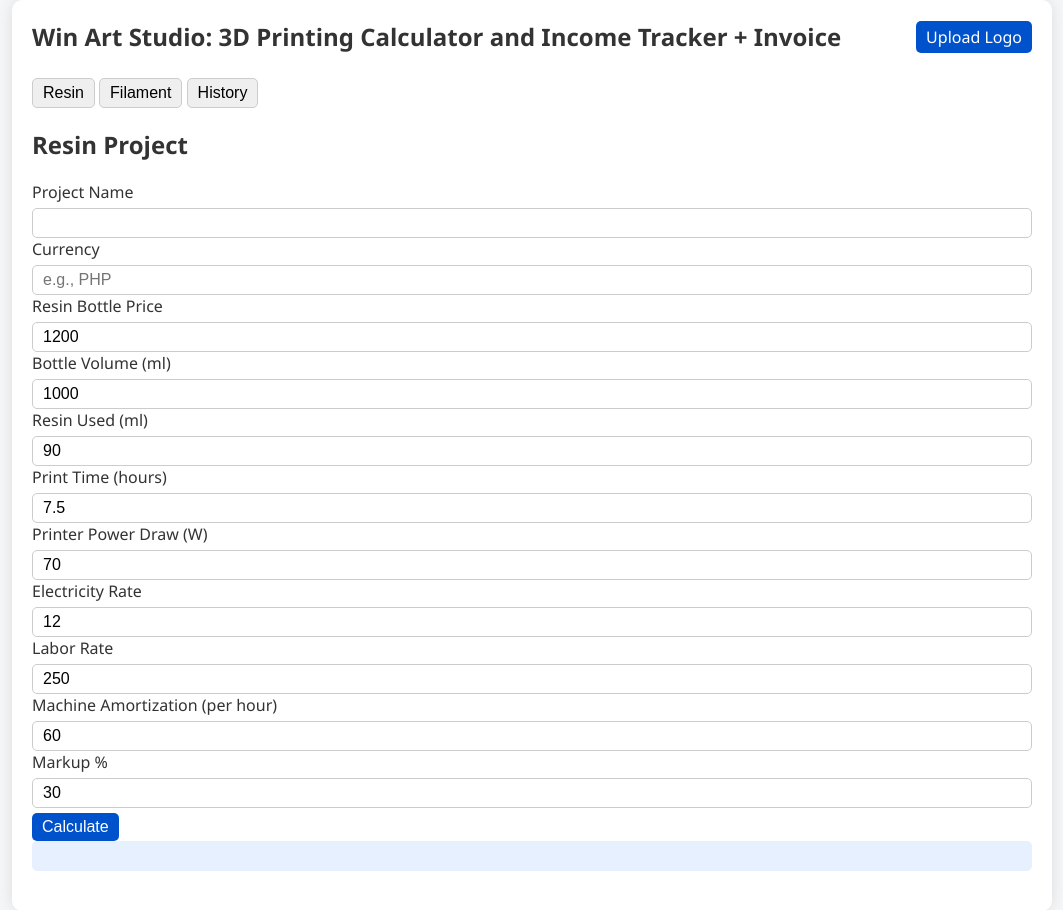
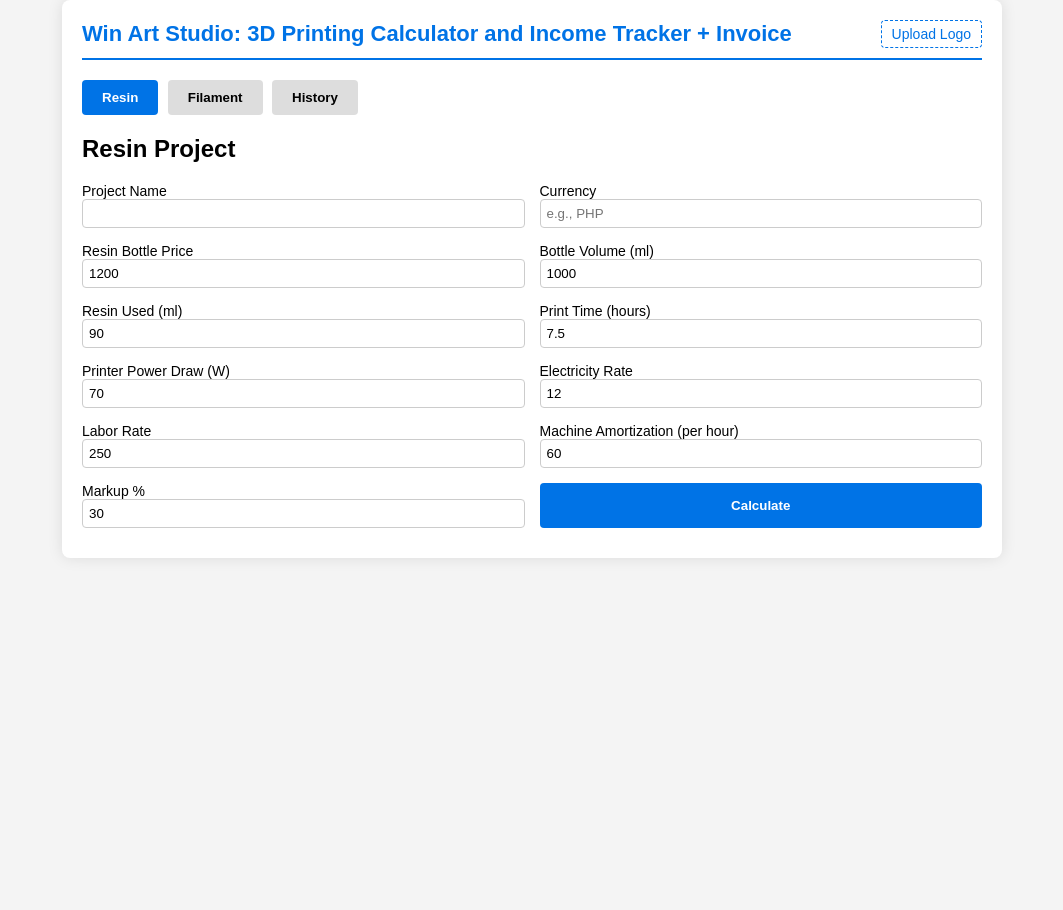
Before and after one commit to whin5/Win-Art-Studio-3D-Printing-Calculator, a plain HTML site: page index.html in a window 1280 px wide. Shown: the whole page, without its empty margins (108-1171 px from the left). After the commit the page ends 800 px from the top, so only its background shows below. Drawn offline with Linux system fonts and the light colour scheme.

Commit message:
Update style.css

```diff
--- a/style.css
+++ b/style.css
@@ -1,86 +1,34 @@
-body {
-  font-family: 'Segoe UI', Tahoma, Geneva, Verdana, sans-serif;
-  background-color: #f4f6f8;
-  color: #333;
-  margin: 0;
-  padding: 0;
-}
-.container {
-  max-width: 1000px;
-  margin: auto;
-  padding: 20px;
-  background: #fff;
-  border-radius: 10px;
-  box-shadow: 0 0 15px rgba(0,0,0,0.1);
-}
-header {
-  display: flex;
-  align-items: center;
-  justify-content: space-between;
-  flex-wrap: wrap;
-  margin-bottom: 20px;
-}
-header h1 {
-  font-size: 1.5rem;
-  margin: 0;
-}
-.logo-upload input {
-  display: none;
-}
-.logo-upload {
-  cursor: pointer;
-  background: #0052cc;
-  color: #fff;
-  padding: 5px 10px;
-  border-radius: 5px;
-}
-.project-select {
-  margin-bottom: 20px;
-}
-.form-grid {
-  display: grid;
-  grid-template-columns: repeat(auto-fill,minmax(200px,1fr));
-  gap: 15px;
-  margin-bottom: 20px;
-}
-label {
-  display: flex;
-  flex-direction: column;
-  font-weight: 500;
-}
-input, select, button {
-  padding: 5px 10px;
-  font-size: 1rem;
-  margin-top: 5px;
-  border-radius: 5px;
-  border: 1px solid #ccc;
-}
-button.btn {
-  background: #0052cc;
-  color: #fff;
-  border: none;
-  cursor: pointer;
-}
-button.btn:hover {
-  background: #003d99;
-}
-.results {
-  background: #e6f0ff;
-  padding: 15px;
-  border-radius: 5px;
-  margin-bottom: 20px;
-}
-#historyTable {
-  width: 100%;
-  border-collapse: collapse;
-  margin-top: 10px;
-}
-#historyTable th, #historyTable td {
-  border: 1px solid #ccc;
-  padding: 8px;
-  text-align: left;
-}
-#historyTable th {
-  background: #0052cc;
-  color: #fff;
-}
+body { font-family: Arial, sans-serif; background:#f4f4f4; margin:0; padding:0; }
+.container { max-width:900px; margin:auto; padding:20px; background:#fff; box-shadow:0 0 15px rgba(0,0,0,0.1); border-radius:8px; }
+header { display:flex; align-items:center; justify-content:space-between; flex-wrap:wrap; border-bottom:2px solid #0073e6; padding-bottom:10px; margin-bottom:20px; }
+header h1 { font-size:22px; margin:0; color:#0073e6; }
+.logo-upload { cursor:pointer; font-size:14px; color:#0073e6; border:1px dashed #0073e6; padding:5px 10px; border-radius:4px; }
+.logo-upload input { display:none; }
+#logoPreview { display:inline-block; max-height:50px; margin-left:10px; vertical-align:middle; }
+
+.tabs { margin-top:20px; }
+.tab-btn { padding:10px 20px; cursor:pointer; border:none; background:#ddd; margin-right:5px; border-radius:4px; font-weight:bold; transition:0.3s; }
+.tab-btn.active { background:#0073e6; color:#fff; }
+.tab-btn:hover { background:#005bb5; color:#fff; }
+
+.tab-panel { margin-top:20px; }
+.grid { display:grid; grid-template-columns:1fr 1fr; gap:15px; margin-top:15px; }
+.grid label { display:flex; flex-direction:column; font-size:14px; }
+.grid input { padding:6px; border-radius:4px; border:1px solid #ccc; }
+.btn { padding:10px 15px; background:#0073e6; color:#fff; border:none; border-radius:4px; cursor:pointer; font-weight:bold; transition:0.3s; }
+.btn:hover { background:#005bb5; }
+#clearHistory { background:#cc0000; }
+#clearHistory:hover { background:#990000; }
+
+.results { margin-top:10px; font-weight:bold; font-size:16px; color:#0073e6; }
+
+table { width:100%; border-collapse:collapse; margin-top:15px; }
+table th, table td { border:1px solid #ccc; padding:10px; text-align:center; font-size:14px; }
+table th { background:#0073e6; color:#fff; }
+
+#totalIncome { font-weight:bold; color:#0073e6; font-size:16px; }
+
+/* Invoice style for export (hidden in UI) */
+.invoice-table { width:100%; border-collapse:collapse; margin-top:10px; }
+.invoice-table th, .invoice-table td { border:1px solid #ccc; padding:8px; text-align:left; }
+.invoice-header { font-size:18px; font-weight:bold; margin-bottom:10px; color:#0073e6; }
```
